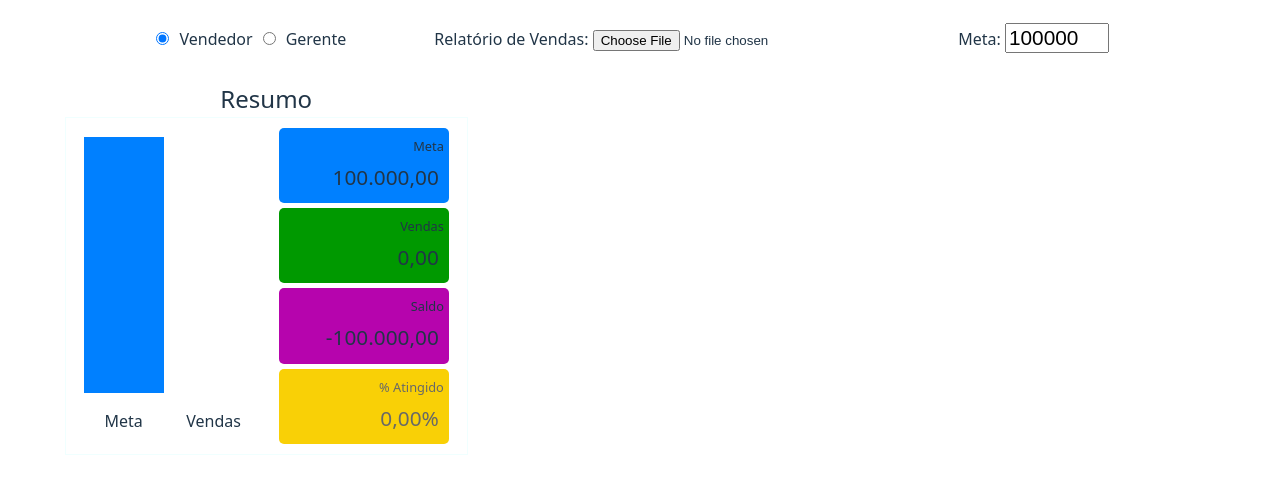
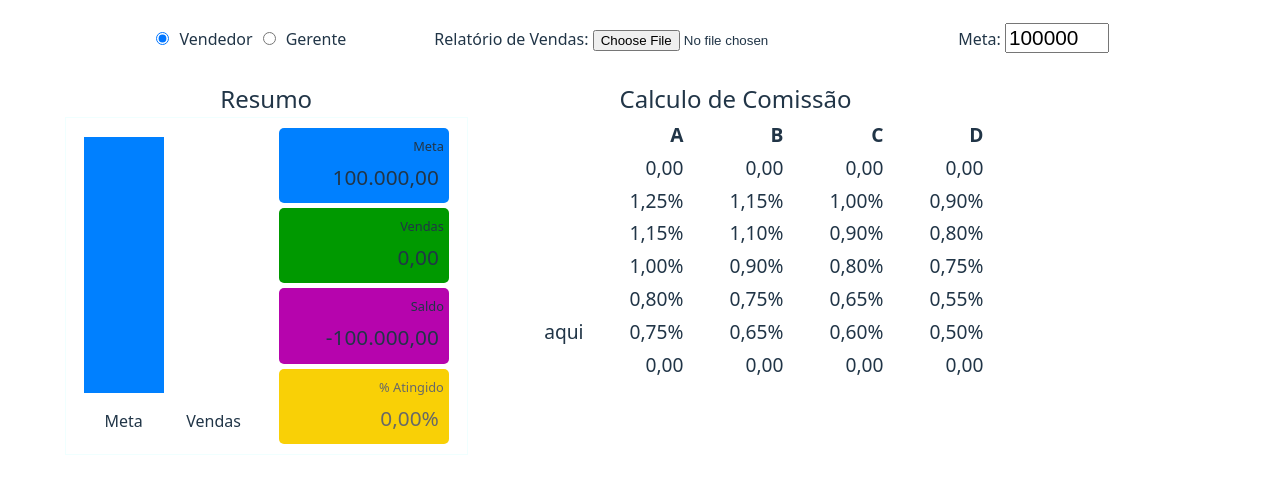
Before and after one commit to lucasisrael-dev/new_dashboard, a Vue app: page / in a window 1280 px wide. Shown: the top 494 px of the page. Built offline with nearby package versions, Linux system fonts and the light colour scheme.

Commit message:
Construido o template CalculoComissao e ajustes necessários para isso

```diff
--- a/docker-compose.yml
+++ b/docker-compose.yml
@@ -1,4 +1,3 @@
-version: '3.8'
 services:
   app:
     build:
--- a/src/classes/Dados.js
+++ b/src/classes/Dados.js
@@ -1,23 +1,33 @@
+import { indicesComissao } from '../utils/globais';
+
 export class Dados {
+  constructor (descontosPorCondPgto, niveisDesconto, tabelaComissoes) {
+    this._descontosPorCondPgto = descontosPorCondPgto;
+    this._niveisDesconto = niveisDesconto;
+    this._tabelaComissoes = tabelaComissoes;
+  }
   _tipoOperador = 0;
   _valorMeta = 100000;
   _relatorioVendas = [];
   _valorTotalVendas = 0;
+  _vendasPorNivelDesconto = {'A': 0, 'B': 0, 'C': 0, 'D': 0};
 
   // OPERAÇÕES COM TIPO DE OPERADOR
   set tipoOperador(tipoOperador) {
     this._tipoOperador = tipoOperador;
+    this._tabelaComissoes = indicesComissao[tipoOperador];
   }
 
   get tipoOperador() {
     return this._tipoOperador;
   }
 
+  // OPERAÇÕES COM TABELA DE COMISSÕES
+  get tabelaComissoes() {
+    return this._tabelaComissoes;
+  }
+
   // OPERAÇÕES COM RELATÓRIO DE VENDAS
-  set relatorioVendas(vendas) {
-    this._relatorioVendas = vendas;
-    this._valorTotalVendas = this.somarVendas(this._relatorioVendas);
-  }
 
   somarVendas(vendas) {
     let total_vendas = 0;
@@ -26,6 +36,55 @@ export class Dados {
     });
     return total_vendas;
   }
+
+  defineNivelDesconto(itemNota) {
+    const condPgto = itemNota[22] || '000';
+    const descontoItem = itemNota[16];
+    const niveisDesconto = this._niveisDesconto;
+    const descontosPorCondPgto = this._descontosPorCondPgto;
+    if (descontoItem >= descontosPorCondPgto[condPgto][0]) {
+      return niveisDesconto[0];
+    } else if (descontoItem >= descontosPorCondPgto[condPgto][1]) {
+      return niveisDesconto[1];
+    } else if (descontoItem >= descontosPorCondPgto[condPgto][2]) {
+      return niveisDesconto[2];
+    }
+    return niveisDesconto[3];
+  };
+
+  calcularVendasPorNivel(vendas) {
+    let totalA = 0;
+    let totalB = 0;
+    let totalC = 0;
+    let totalD = 0;
+
+    vendas.data.forEach((itemNota, linha) => {
+      this._relatorioVendas.data[linha].push(this.defineNivelDesconto(itemNota));
+      if (itemNota[23] === 'A') {
+        totalA += itemNota[14];
+      } else if (itemNota[23] === 'B') {
+        totalB += itemNota[14];
+      } else if (itemNota[23] === 'C') {
+        totalC += itemNota[14];
+      } else if (itemNota[23] === 'D') {
+        totalD += itemNota[14];
+      }
+    });
+
+    return {
+      'A': totalA,
+      'B': totalB,
+      'C': totalC,
+      'D': totalD
+    };
+  }
+
+  set relatorioVendas(vendas) {
+    this._relatorioVendas = vendas;
+    this._valorTotalVendas = this.somarVendas(this._relatorioVendas);
+    this._vendasPorNivelDesconto = this.calcularVendasPorNivel(this._relatorioVendas);
+  }
+
 
   // OPERAÇÕES COM VALOR DA META
   set valorMeta(meta) {
@@ -50,4 +109,23 @@ export class Dados {
   get percentualAtingido() {
     return (this._valorTotalVendas / this._valorMeta)
   }
+
+  // OPERAÇÕES COM NÍVEL DA META
+  get nivelMeta() {
+    if (this.percentualAtingido < 0.8) {
+      return 'D';
+    } else if (this.percentualAtingido < 0.9) {
+      return 'C';
+    } else if (this.percentualAtingido < 1.0) {
+      return 'B';
+    } else if (this.percentualAtingido < 1.1) {
+      return 'A';
+    }
+    return 'X';
+  }
+
+  // OPERAÇÕES COM VENDAS POR NÍVEL DE DESCONTO
+  get vendasPorNivelDesconto() {
+    return this._vendasPorNivelDesconto;
+  }
 }
--- /dev/null
+++ b/src/components/CalculoComissao.vue
@@ -0,0 +1,84 @@
+<template>
+    <div id="principal">
+        <p class="tituloSuperCard">Calculo de Comissão</p>
+        <table>
+            <thead>
+                <tr>
+                <th></th>
+                <th>A</th>
+                <th>B</th>
+                <th>C</th>
+                <th>D</th>
+                </tr>
+            </thead>
+            <tbody>
+                <tr>
+                    <td></td>
+                    <td>{{ formatarNumeroParaPtBr(DADOS.vendasPorNivelDesconto['A']) }}</td>
+                    <td>{{ formatarNumeroParaPtBr(DADOS.vendasPorNivelDesconto['B']) }}</td>
+                    <td>{{ formatarNumeroParaPtBr(DADOS.vendasPorNivelDesconto['C']) }}</td>
+                    <td>{{ formatarNumeroParaPtBr(DADOS.vendasPorNivelDesconto['D']) }}</td>
+                </tr>
+                <tr>
+                    <td><span v-if="DADOS.nivelMeta === 'X'">aqui</span></td>
+                    <td>{{ formatarNumeroParaPtBr(DADOS.tabelaComissoes.X[0]) }}%</td>
+                    <td>{{ formatarNumeroParaPtBr(DADOS.tabelaComissoes.X[1]) }}%</td>
+                    <td>{{ formatarNumeroParaPtBr(DADOS.tabelaComissoes.X[2]) }}%</td>
+                    <td>{{ formatarNumeroParaPtBr(DADOS.tabelaComissoes.X[3]) }}%</td>
+                </tr>
+                <tr>
+                    <td><span v-if="DADOS.nivelMeta === 'A'">aqui</span></td>
+                    <td>{{ formatarNumeroParaPtBr(DADOS.tabelaComissoes.A[0]) }}%</td>
+                    <td>{{ formatarNumeroParaPtBr(DADOS.tabelaComissoes.A[1]) }}%</td>
+                    <td>{{ formatarNumeroParaPtBr(DADOS.tabelaComissoes.A[2]) }}%</td>
+                    <td>{{ formatarNumeroParaPtBr(DADOS.tabelaComissoes.A[3]) }}%</td>
+                </tr>
+                <tr>
+                    <td><span v-if="DADOS.nivelMeta === 'B'">aqui</span></td>
+                    <td>{{ formatarNumeroParaPtBr(DADOS.tabelaComissoes.B[0]) }}%</td>
+                    <td>{{ formatarNumeroParaPtBr(DADOS.tabelaComissoes.B[1]) }}%</td>
+                    <td>{{ formatarNumeroParaPtBr(DADOS.tabelaComissoes.B[2]) }}%</td>
+                    <td>{{ formatarNumeroParaPtBr(DADOS.tabelaComissoes.B[3]) }}%</td>
+                </tr>
+                <tr>
+                    <td><span v-if="DADOS.nivelMeta === 'C'">aqui</span></td>
+                    <td>{{ formatarNumeroParaPtBr(DADOS.tabelaComissoes.C[0]) }}%</td>
+                    <td>{{ formatarNumeroParaPtBr(DADOS.tabelaComissoes.C[1]) }}%</td>
+                    <td>{{ formatarNumeroParaPtBr(DADOS.tabelaComissoes.C[2]) }}%</td>
+                    <td>{{ formatarNumeroParaPtBr(DADOS.tabelaComissoes.C[3]) }}%</td>
+                </tr>
+                <tr>
+                    <td><span v-if="DADOS.nivelMeta === 'D'">aqui</span></td>
+                    <td>{{ formatarNumeroParaPtBr(DADOS.tabelaComissoes.D[0]) }}%</td>
+                    <td>{{ formatarNumeroParaPtBr(DADOS.tabelaComissoes.D[1]) }}%</td>
+                    <td>{{ formatarNumeroParaPtBr(DADOS.tabelaComissoes.D[2]) }}%</td>
+                    <td>{{ formatarNumeroParaPtBr(DADOS.tabelaComissoes.D[3]) }}%</td>
+                </tr>
+                <tr>
+                    <td></td>
+                    <td>{{ formatarNumeroParaPtBr(DADOS.vendasPorNivelDesconto['A'] * (DADOS.tabelaComissoes[DADOS.nivelMeta][0] / 100)) }}</td>
+                    <td>{{ formatarNumeroParaPtBr(DADOS.vendasPorNivelDesconto['B'] * (DADOS.tabelaComissoes[DADOS.nivelMeta][1] / 100)) }}</td>
+                    <td>{{ formatarNumeroParaPtBr(DADOS.vendasPorNivelDesconto['C'] * (DADOS.tabelaComissoes[DADOS.nivelMeta][2] / 100)) }}</td>
+                    <td>{{ formatarNumeroParaPtBr(DADOS.vendasPorNivelDesconto['D'] * (DADOS.tabelaComissoes[DADOS.nivelMeta][3] / 100)) }}</td>
+                </tr>
+            </tbody>
+        </table>
+    </div>
+</template>
+
+<style scoped>
+table {
+    border: 1px solid white;
+}
+td, th {
+    font-size: 1.2rem;
+    text-align: right;
+    min-width: 6rem;
+}
+</style>
+
+<script setup>
+import { inject } from 'vue';
+import { formatarNumeroParaPtBr } from '../utils/utils';
+const DADOS = inject('appDados');
+</script>
--- a/src/components/Dashboard.vue
+++ b/src/components/Dashboard.vue
@@ -4,6 +4,7 @@
     <div id="corpo">
       <div id="primeiraLinha">
         <ResumoDados />
+        <CalculoComissao />
       </div>
     </div>
   </div>
@@ -16,17 +17,20 @@
 
 #primeiraLinha {
   display: flex;
+  gap: 1rem;
 }
 </style>
 
 <script setup>
 import { reactive, computed, provide } from 'vue';
 import { Dados } from '../classes/Dados';
+import { niveisDesconto, descontosPorCondPgto, indicesComissao } from '../utils/globais';
 
-const DADOS = reactive(new Dados());
+const DADOS = reactive(new Dados(descontosPorCondPgto, niveisDesconto, indicesComissao[0]));
 provide('appDados', DADOS);
 
 import BarraConfiguracoes from './BarraConfiguracoes.vue';
 import ResumoDados from './ResumoDados.vue';
+import CalculoComissao from './CalculoComissao.vue';
 
 </script>
--- a/src/style.css
+++ b/src/style.css
@@ -21,9 +21,10 @@ body {
   min-height: 100vh;
 }
 
-h1 {
-  font-size: 3.2em;
-  line-height: 1.1;
+.tituloSuperCard {
+  font-size: 1.5rem;
+  margin: 0;
+  padding: 0;
 }
 
 #app {
--- /dev/null
+++ b/src/utils/globais.js
@@ -0,0 +1,80 @@
+export const niveisDesconto = ['A', 'B', 'C', 'D'];
+
+export const indicesComissao = [
+    {
+        'X': [1.25, 1.15, 1.00, 0.90],
+        'A': [1.15, 1.10, 0.90, 0.80],
+        'B': [1.00, 0.90, 0.80, 0.75],
+        'C': [0.80, 0.75, 0.65, 0.55],
+        'D': [0.75, 0.65, 0.60, 0.50]
+    },
+    {
+        'X': [0.50, 0.45, 0.43, 0.40],
+        'A': [0.45, 0.43, 0.40, 0.37],
+        'B': [0.43, 0.40, 0.37, 0.35],
+        'C': [0.40, 0.37, 0.35, 0.33],
+        'D': [0.37, 0.35, 0.33, 0.30]
+    }
+];
+
+export const descontosPorCondPgto = {
+  '000': [-3,-6,-8],
+  '001': [-3,-6,-8],
+  '002': [-3,-6,-8],
+  '005': [0,0,0],
+  '007': [0,0,0],
+  '008': [-2,-4,-6],
+  '009': [-1,-2,-3],
+  '010': [-1,-2,-3],
+  '011': [-1,-2,-3],
+  '012': [-1,-2,-3],
+  '013': [-1,-2,-3],
+  '014': [-1,-2,-3],
+  '015': [-1,-2,-3],
+  '016': [-1,-2,-3],
+  '017': [0,-2,-3],
+  '018': [-1,-2,-3],
+  '019': [-1,-2,-3],
+  '020': [-1,-2,-3],
+  '021': [-1,-2,-3],
+  '022': [-1,-2,-3],
+  '023': [0,-2,-3],
+  '024': [0,-2,-3],
+  '025': [0,-2,-3],
+  '026': [0,-2,-3],
+  '027': [0,-2,-3],
+  '028': [0,-2,-3],
+  '029': [0,-2,-3],
+  '030': [0,-2,-3],
+  '031': [0,-2,-3],
+  '032': [0,-2,-3],
+  '033': [-1,-2,-3],
+  '034': [0,0,0],
+  '036': [0,-2,-3],
+  '037': [0,-2,-3],
+  '038': [0,-2,-3],
+  '039': [0,-2,-3],
+  '040': [0,-2,-3],
+  '041': [0,0,0],
+  '042': [-3,-6,-8],
+  '043': [0,0,0],
+  '044': [0,0,0],
+  '045': [0,-2,-3],
+  '046': [0,-2,-3],
+  '047': [-3,-6,-8],
+  '048': [-3,-6,-8],
+  '049': [-3,-6,-8],
+  '050': [-1,-2,-3],
+  '051': [0,-2,-3],
+  '052': [0,-2,-3],
+  '053': [0,-2,-3],
+  '054': [0,-2,-3],
+  '055': [0,-2,-3],
+  '056': [-2,-4,-6],
+  '057': [-1,-2,-3],
+  '058': [0,-2,-3],
+  '059': [0,-2,-3],
+  '060': [-1,-2,-3],
+  '061': [0,-2,-3],
+  '067': [-3,-6,-8]
+}
--- a/src/utils/utils.js
+++ b/src/utils/utils.js
@@ -36,3 +36,7 @@ export const setBarHeight = function (meta, venda) {
   }
   return tamanho;
 }
+
+export const formatarNumeroParaPtBr = function (numero) {
+  return numero.toLocaleString('pt-BR', { minimumFractionDigits: 2, maximumFractionDigits: 2 });
+}
```
